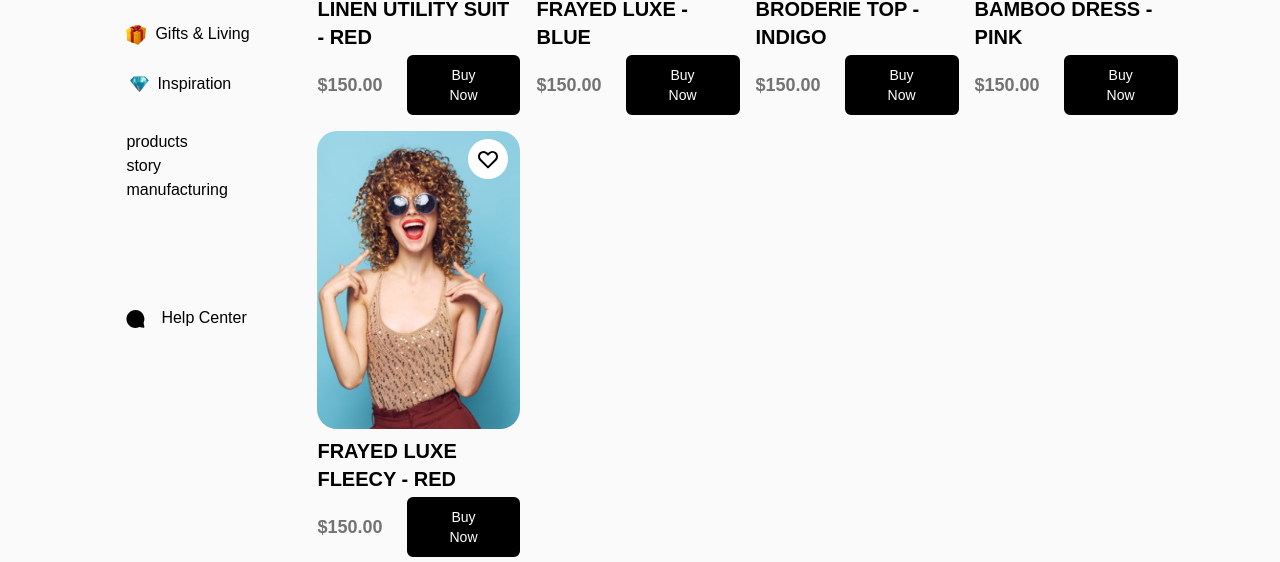
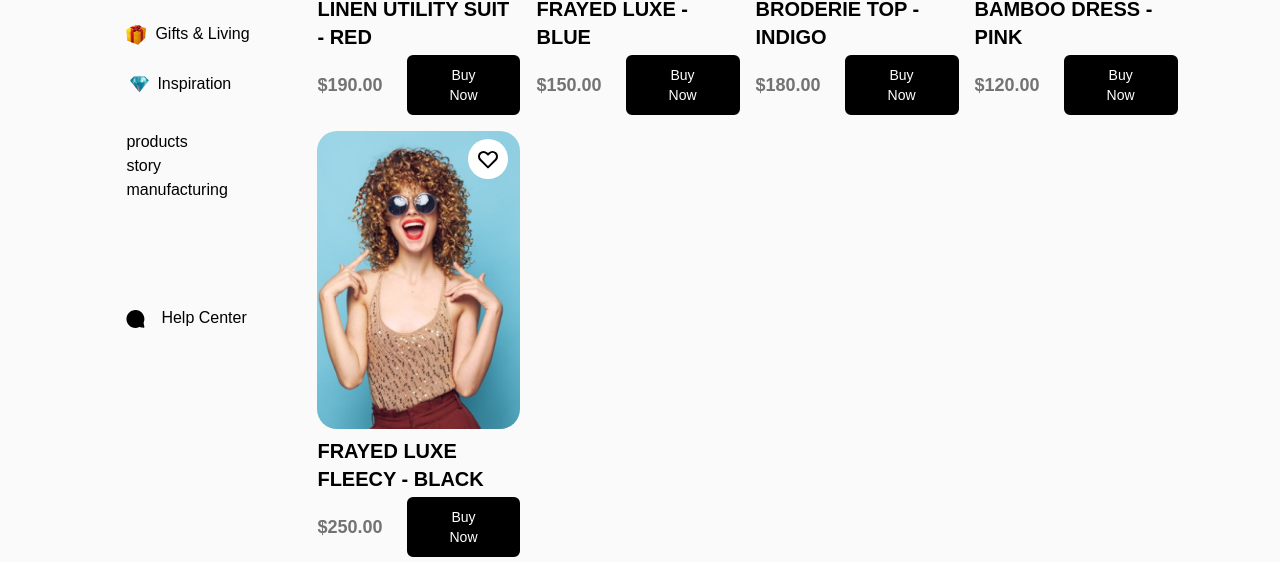
Before and after one commit to rafayrty/caped, a Vue app: page /products in a window 1280 px wide. Shown: the part 390-952 px from the top of the page. Built offline with nearby package versions, Linux system fonts and the light colour scheme.

Commit message:
Updated Animations

```diff
--- a/src/components/Cart.vue
+++ b/src/components/Cart.vue
@@ -480,7 +480,7 @@ export default {
         let tl = gsap.timeline();
         tl.to('.cart',{duration:.5,right:'0',ease:'power3.easeInOut'});
         tl.to('.cartbg',{display:'block',autoAlpha:1,ease:'power3.easeInOut'},'-=.4');
-      tl.from('.items .item',{stagger:.1,duration:.6,autoAlpha:0,translateX:'20px',ease:'power4.easeInOut'},'-=.2')
+      tl.from('.items .item',{stagger:.3,duration:1,autoAlpha:0,translateX:'20px',ease:'power4.easeInOut'},'-=.2')
 
     },
     closeCart(){
--- a/src/pages/Products.vue
+++ b/src/pages/Products.vue
@@ -17,7 +17,7 @@
                    LINEN UTILITY SUIT - RED
                 </h2>
                 <div class="product-buy flex flex-col lg:flex-row lg:items-center justify-center lg:justify-between mt-1">
-                <p class="price text-gray-500 font-semibold text-lg mb-1 lg:mb-0">$150.00</p>
+                <p class="price text-gray-500 font-semibold text-lg mb-1 lg:mb-0">$190.00</p>
 
                  <button @click="product($event,1)" class="text-sm rounded-md ml-0 lg:ml-4 w-full lg:w-auto bg-black text-white xl:ml-6 border-2 border-black p-2 px-8 focus:outline-none focus:ring-offset-2 focus:ring-offset-white focus:ring-2 focus:ring-black focus:ring-opacity-50">Buy Now</button>
 
@@ -61,7 +61,7 @@
             BRODERIE TOP - INDIGO
                 </h2>
                 <div class="product-buy flex flex-col lg:flex-row lg:items-center justify-center lg:justify-between mt-1">
-                <p class="price text-gray-500 font-semibold text-lg mb-1 lg:mb-0">$150.00</p>
+                <p class="price text-gray-500 font-semibold text-lg mb-1 lg:mb-0">$180.00</p>
 
                  <button @click="product($event,3)" class="text-sm rounded-md ml-0 lg:ml-4 w-full lg:w-auto bg-black text-white xl:ml-6 border-2 border-black p-2 px-8 focus:outline-none focus:ring-offset-2 focus:ring-offset-white focus:ring-2 focus:ring-black focus:ring-opacity-50">Buy Now</button>
 
@@ -84,7 +84,7 @@
                     BAMBOO DRESS  - PINK
                 </h2>
                 <div class="product-buy flex flex-col lg:flex-row lg:items-center justify-center lg:justify-between mt-1">
-                <p class="price text-gray-500 font-semibold text-lg mb-1 lg:mb-0">$150.00</p>
+                <p class="price text-gray-500 font-semibold text-lg mb-1 lg:mb-0">$120.00</p>
 
                  <button @click="product($event,4)" class="text-sm rounded-md ml-0 lg:ml-4 w-full lg:w-auto bg-black text-white xl:ml-6 border-2 border-black p-2 px-8 focus:outline-none focus:ring-offset-2 focus:ring-offset-white focus:ring-2 focus:ring-black focus:ring-opacity-50">Buy Now</button>
 
@@ -97,19 +97,19 @@
      <div class="product">
 
            <div class="prd-image relative">
-                <img src="../images/image2.png" @click="product($event,1)" class="w-full " alt="">
+                <img src="../images/image2.png" @click="product($event,5)" class="w-full " alt="">
                 <div class="heart">
                     <svg class="w-6 h-6" fill="none" stroke="currentColor" viewBox="0 0 24 24" xmlns="http://www.w3.org/2000/svg"><path stroke-linecap="round" stroke-linejoin="round" stroke-width="2" d="M4.318 6.318a4.5 4.5 0 000 6.364L12 20.364l7.682-7.682a4.5 4.5 0 00-6.364-6.364L12 7.636l-1.318-1.318a4.5 4.5 0 00-6.364 0z"></path></svg>
                 </div>
             </div>
             <div class="product-info">
                 <h2 class="text-xl font-bold mt-2">
-                    FRAYED LUXE FLEECY - RED
+                    FRAYED LUXE FLEECY - BLACK
                 </h2>
                 <div class="product-buy flex flex-col lg:flex-row lg:items-center justify-center lg:justify-between mt-1">
-                <p class="price text-gray-500 font-semibold text-lg mb-1 lg:mb-0">$150.00</p>
+                <p class="price text-gray-500 font-semibold text-lg mb-1 lg:mb-0">$250.00</p>
 
-                 <button @click="product($event,4)" class="text-sm rounded-md ml-0 lg:ml-4 w-full lg:w-auto bg-black text-white xl:ml-6 border-2 border-black p-2 px-8 focus:outline-none focus:ring-offset-2 focus:ring-offset-white focus:ring-2 focus:ring-black focus:ring-opacity-50">Buy Now</button>
+                 <button @click="product($event,5)" class="text-sm rounded-md ml-0 lg:ml-4 w-full lg:w-auto bg-black text-white xl:ml-6 border-2 border-black p-2 px-8 focus:outline-none focus:ring-offset-2 focus:ring-offset-white focus:ring-2 focus:ring-black focus:ring-opacity-50">Buy Now</button>
 
                 </div>
             </div>
```
Also changed, not shown: public/images/image5.jpg (added).
